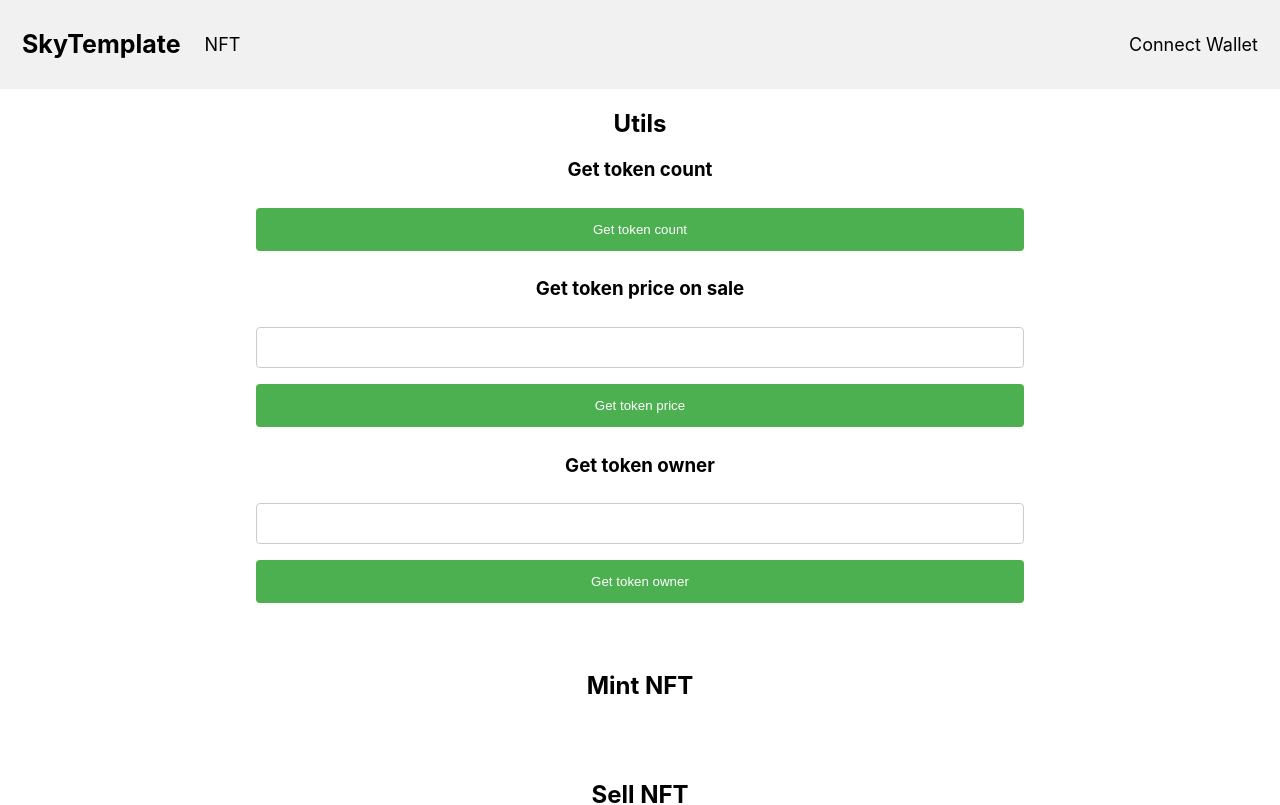
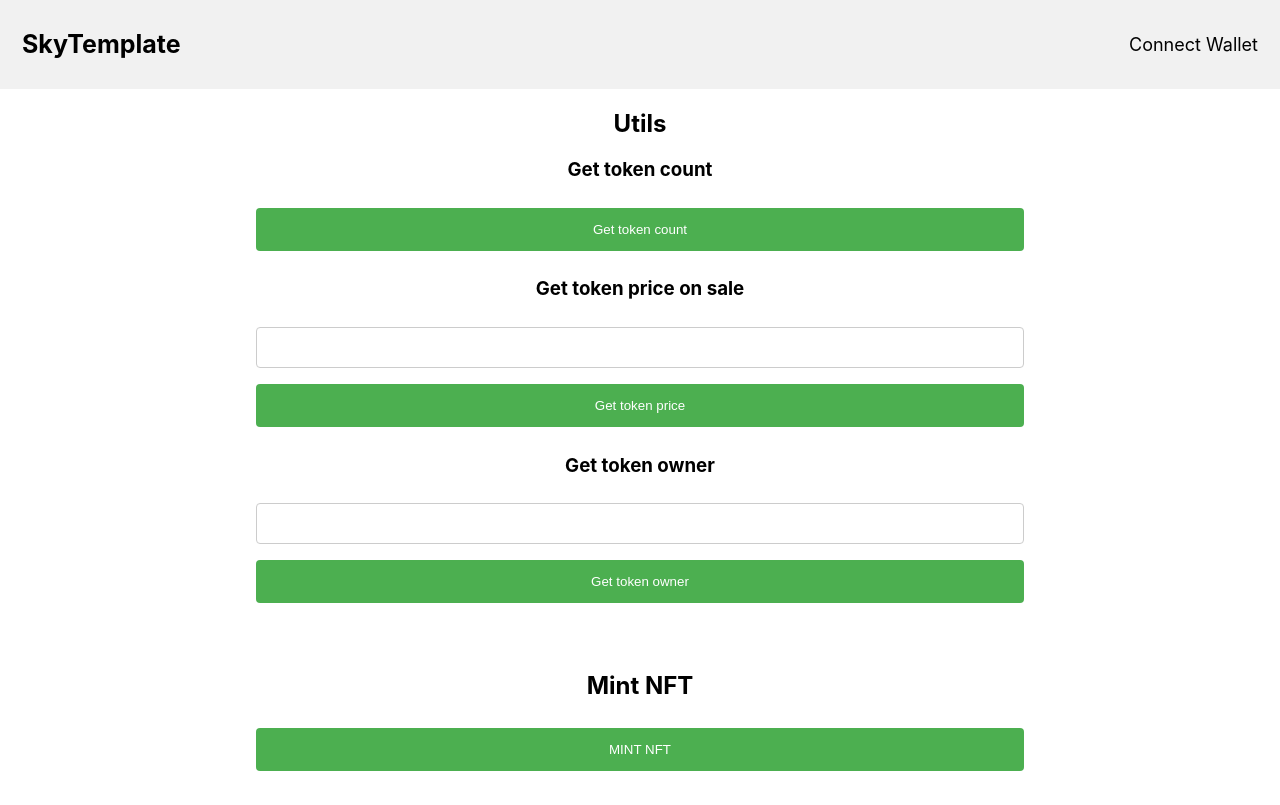
Before and after one commit to skygate/fe-internship2022, a React (Create React App) app in the folder frontend/: page / in a window 1280 px wide. Shown: the top 805 px of the page. Built offline with nearby package versions, Linux system fonts and the light colour scheme.

Commit message:
NMI-41
Change:
- move nft mint
- simple formating
Add:
- BidNFT jsx
- BidNFT css

```diff
--- a/frontend/src/App.js
+++ b/frontend/src/App.js
@@ -2,8 +2,8 @@ import './App.css';
 import Header from './components/header/Header'
 import MainContext from './components/mainContext/MainContext'
 import ChooseProvider from './components/chooseProvider/ChooseProvider';
-import MintNFT from './components/MintNFT/MintNFT';
-import {BrowserRouter as Router, Route, Routes  } from 'react-router-dom';
+import MintNFT from './components/mintNFT/MintNFT';
+import { BrowserRouter as Router, Route, Routes } from 'react-router-dom';
 import React, {useState} from 'react'
 
 const App = () => {
--- a/frontend/src/components/MintNFT/MintNFT.jsx
+++ b/frontend/src/components/MintNFT/MintNFT.jsx
@@ -1,44 +1,36 @@
 import "./mintNFT.css";
-import { ethers } from 'ethers';
-import BaseERC721 from '../../artifacts/contracts/BaseERC721.sol/BaseERC721.json';
+import { getContractComponents } from "../../helpers.jsx";
+import { ethers } from "ethers";
 
 const MintNFT = (props) => {
-    const provider = new ethers.providers.Web3Provider(window.ethereum);
-    const signer = provider.getSigner();
-
-    const contractAddress = "0xe7f1725E7734CE288F8367e1Bb143E90bb3F0512";
   const metadataURI = "ipfs://QmT8nzbH2Rr9WA55Rsv2uWFRBRCF4yGJWr44xSUrZGjTGc";
 
-    const contract = new ethers.Contract(contractAddress, BaseERC721.abi, signer);
+  const mint = async () => {
+    if (props.activeAccountProps) {
+      const [contract] = getContractComponents();
 
-    const count = async () => {
-        const count = await contract.count();
-        console.log(parseInt(count));
-    }
-
-    const mint = async () => {
-        const newlyMintedToken = await contract.payToMint(
-            props.activeAccountProps,
-            metadataURI,
-            {
+      await contract
+        .payToMint(props.activeAccountProps, metadataURI, {
           value: ethers.utils.parseEther("0.00"),
-                from: props.activeAccountProps,
           maxPriorityFeePerGas: null,
           maxFeePerGas: null,
+        })
+        .then(() => {
+          console.log(`>>> Token is minted!`);
+        })
+        .catch((error) => {
+          console.log(error.data.message);
+        });
+    } else {
+      console.log(">>> Please login to perform this action!");
     }
-        );
-
-        await newlyMintedToken.wait();
-    }
+  };
 
   return (
     <div className="nft">
-            <div className="header-right">
-                <h1>{props.activeAccountProps}</h1>
-            </div>
-
-            <button onClick={mint}>MINT NFT</button>
-            <button onClick={count}>COUNT</button>
+      <button onClick={mint} type="submit">
+        MINT NFT
+      </button>
     </div>
   );
 };
--- a/frontend/src/components/header/Header.jsx
+++ b/frontend/src/components/header/Header.jsx
@@ -11,7 +11,6 @@ const Header = (props) => {
                     ? (<a>Logged: {props.activeAccountProps.slice(0,7)}</a>)
                     : (<Link to="/login">Connect Wallet</Link>)}
             </div>
-            <Link to="/MintNFT">NFT</Link>
         </header>
     );
 };
--- a/frontend/src/components/mainContext/MainContext.jsx
+++ b/frontend/src/components/mainContext/MainContext.jsx
@@ -1,5 +1,6 @@
 import './mainContext.css';
 import Utils from '../utils/Utils';
+import MintNFT from '../mintNFT/MintNFT';
 import StartSale from '../startSale/StartSale';
 import CancelSale from '../cancelSale/CancelSale';
 import BuyToken from '../buyToken/BuyToken';
@@ -15,7 +16,7 @@ const MainContext = (props) => {
             </div>
             <div className="section2">
                 <h2>Mint NFT</h2>
-                {/* <MintNFT /> */}
+                <MintNFT activeAccountProps = {props.activeAccountProps}/>
             </div>
             <div className="section3">
                 <h2>Sell NFT</h2>
```
Also changed, not shown: frontend/src/components/bidNFT/BidNFT.jsx (added), frontend/src/components/bidNFT/bidNFT.css (added), 2 other files (tests, documents, lock files or other folders). Lines whose indentation alone changed are shown as unchanged.
